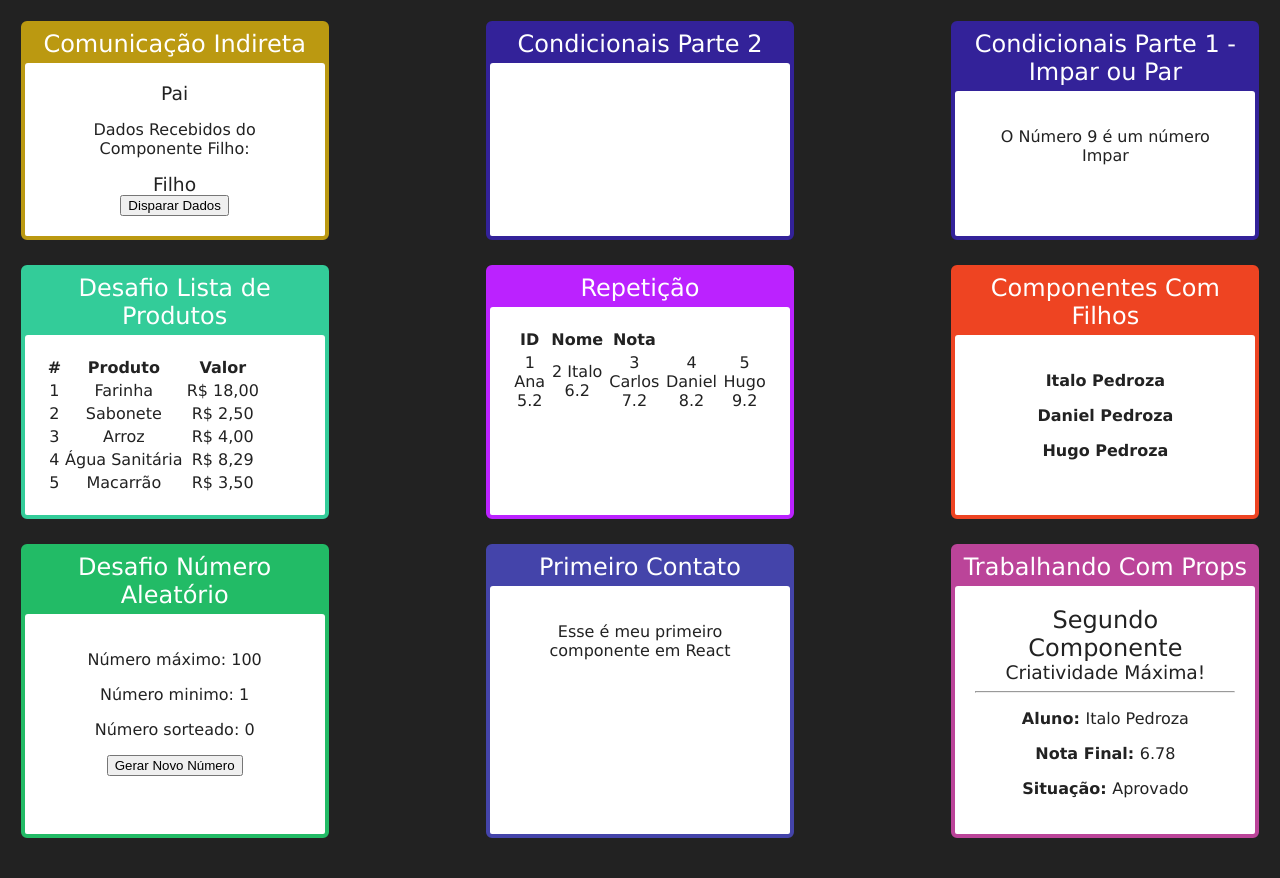
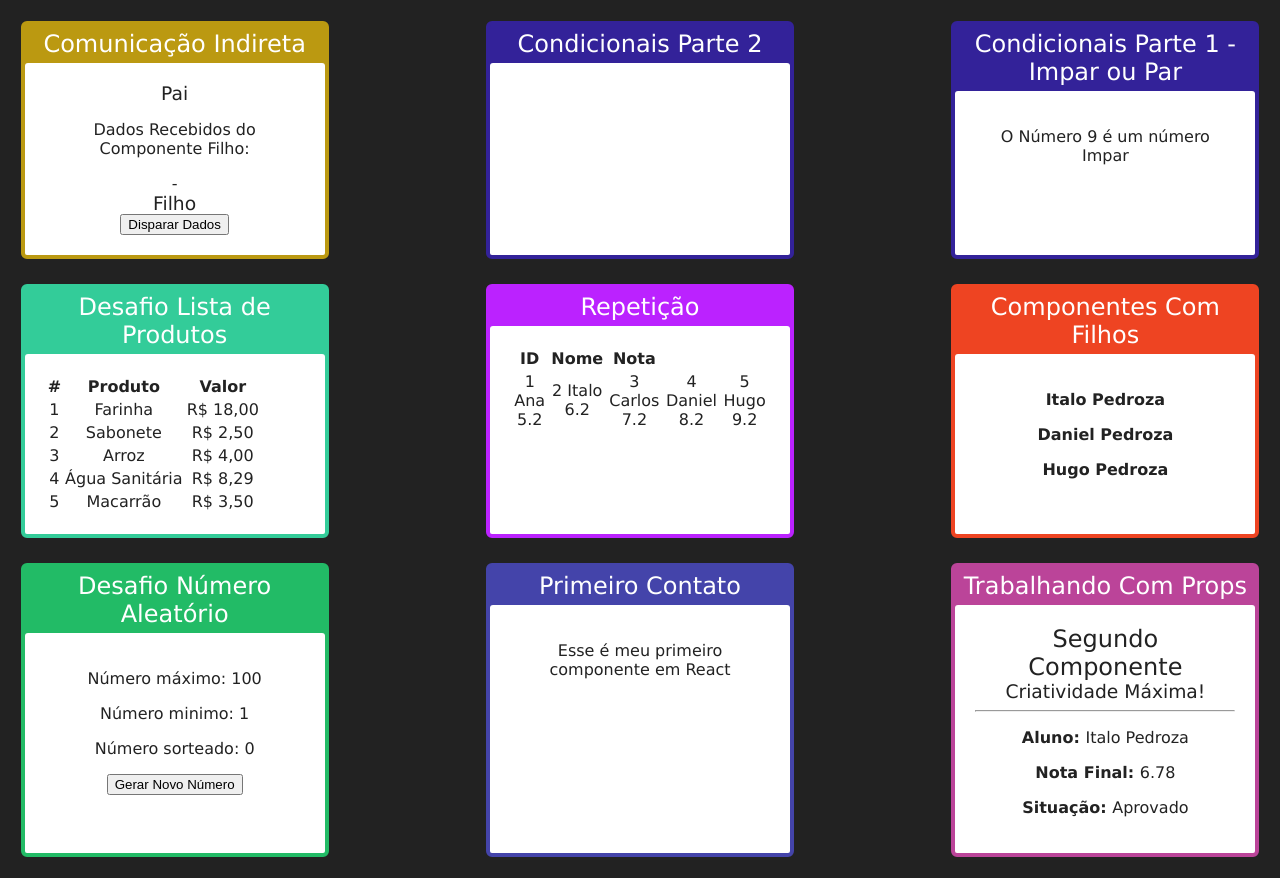
Before and after one commit to italoknd/Curso-REACT-JS, a React (Vite) app in the folder react-fundamentals/: page / in a window 1280 px wide. Built offline with nearby package versions, Linux system fonts and the light colour scheme.

Commit message:
working with react states

```diff
--- a/react-fundamentals/src/components/comunicacao/IndiretaFilho.tsx
+++ b/react-fundamentals/src/components/comunicacao/IndiretaFilho.tsx
@@ -1,10 +1,13 @@
 import React from "react";
 
 const IndiretaFilho = props => {
+  const gerarIdade = (): number => {
+    return Math.floor(Math.random() * (100 - 0)) + 0
+  }
   return (
     <div>
       <h3>Filho</h3>
-      <button onClick={() => props.quandoClicar({ nome: "Italo", idade: 23 })}>
+      <button onClick={() => props.quandoClicar({ nome: "Italo", idade: gerarIdade() })}>
         Disparar Dados
       </button>
     </div>
--- a/react-fundamentals/src/components/comunicacao/IndiretaPai.tsx
+++ b/react-fundamentals/src/components/comunicacao/IndiretaPai.tsx
@@ -3,15 +3,18 @@ import IndiretaFilho from "./IndiretaFilho";
 import { IDadosUsuario } from "../../interfaces/basicos-interface/basico";
 
 const IndiretaPai = props => {
-  const [dadosUsuario, setDadosUsuario] = useState(null);
+  const [nome, setNome]= useState<string>("")
+  const [idade, setIdade]= useState<string>("")
 
   const fornecerInformacoesDoUsuario = (dadosUsuario: IDadosUsuario) => {
-    setDadosUsuario(() => dadosUsuario);
+    setNome(dadosUsuario.nome)
+    setIdade(dadosUsuario.idade)
   };
   return (
     <div>
       <h3>Pai</h3>
-      <p>Dados Recebidos do Componente Filho: {dadosUsuario}</p>
+      <p>Dados Recebidos do Componente Filho: </p>
+      {nome} - {idade}
       <IndiretaFilho quandoClicar={fornecerInformacoesDoUsuario} />
     </div>
   );
```
